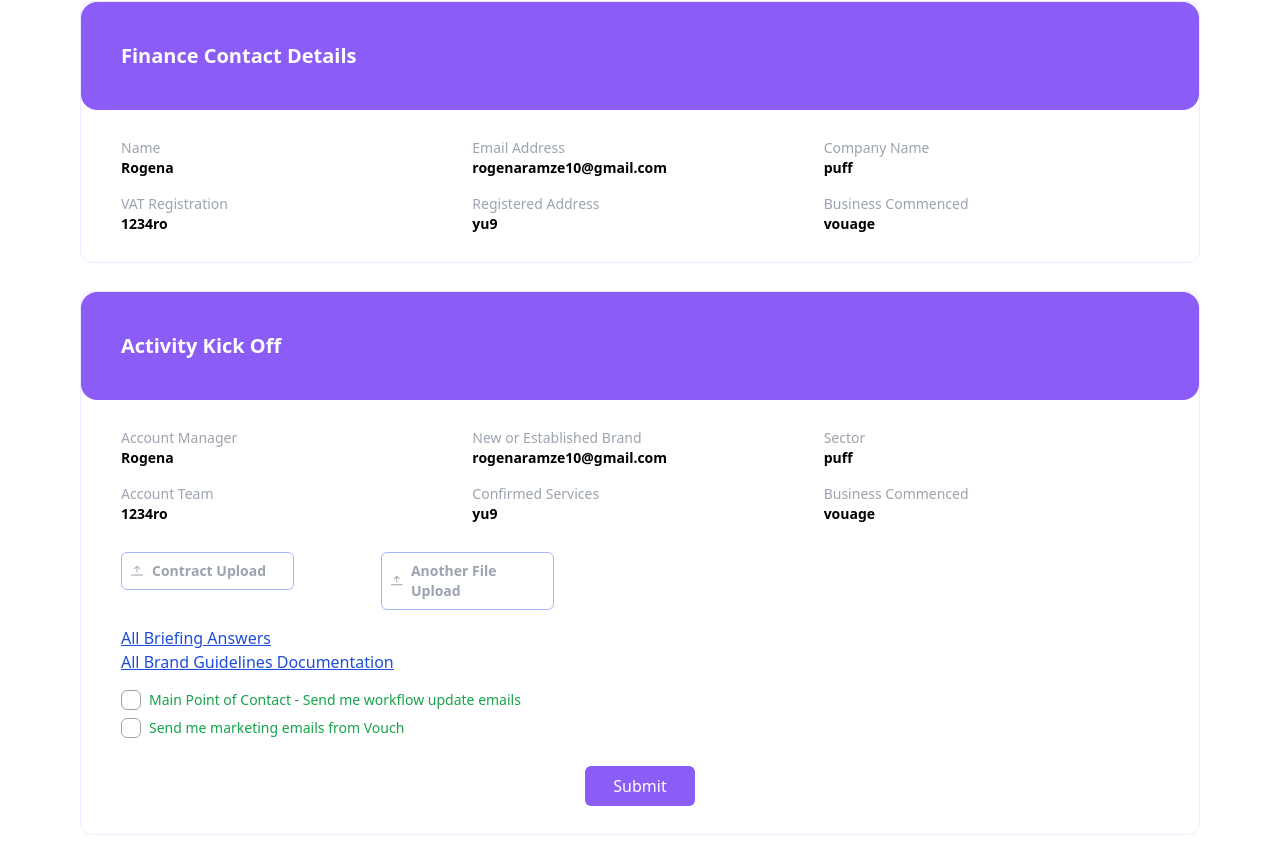
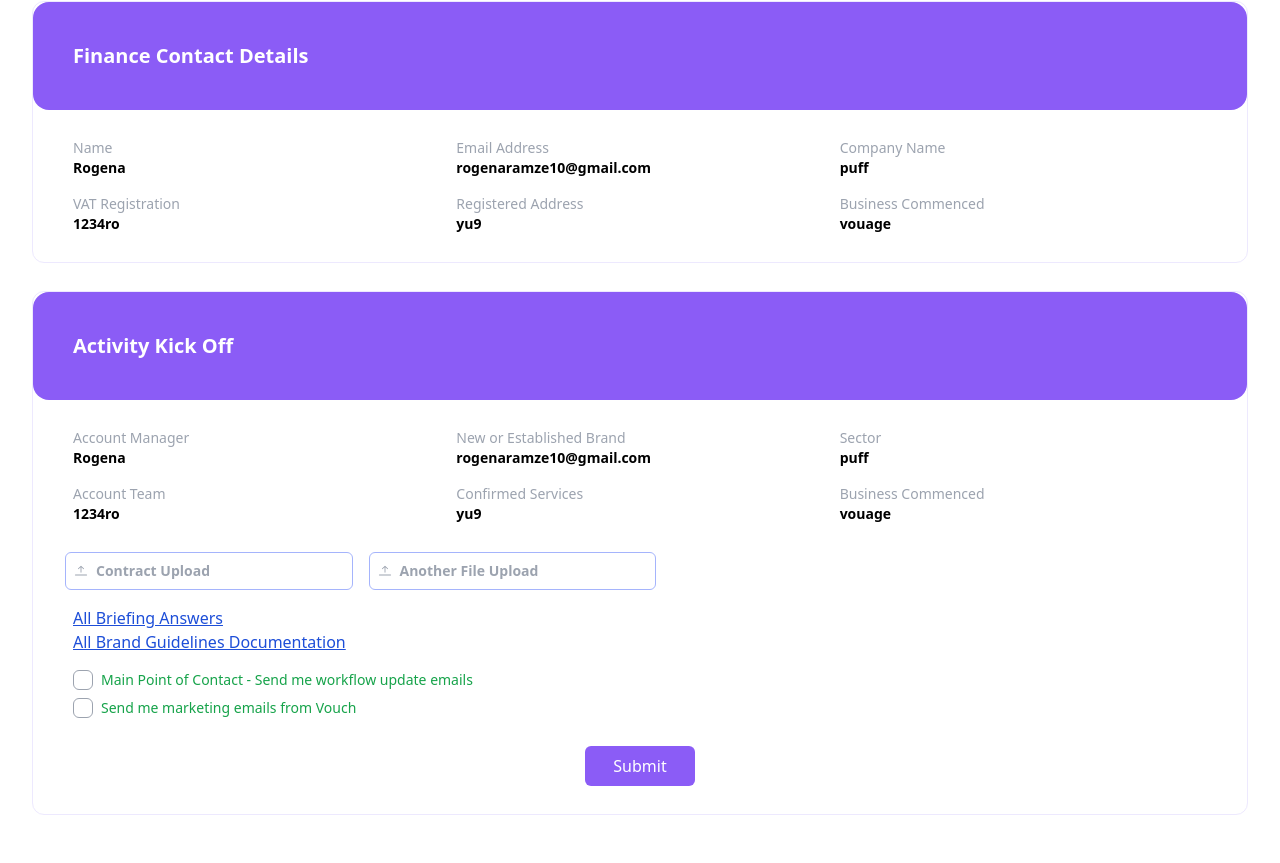
Before and after one commit to Rogena5/Vouch-System, a Next.js app: page /jobSetup in a window 1280 px wide. Shown: the part 772-1635 px from the top of the page. Built offline with nearby package versions, Linux system fonts and the light colour scheme; no server answers.

Commit message:
adding-JobSetUp-Page

```diff
--- a/components/forms/JobSetup.tsx
+++ b/components/forms/JobSetup.tsx
@@ -90,7 +90,7 @@ function JobSetup() {
     };
 
     return (
-        <div className='container mx-auto px-20'>
+        <div className='container mx-auto  px-4 sm:px-6 lg:px-8'>
             <div className='first-box bg-gradient-to-r from-purple-50 to-indigo-100 p-10 border border-violet-50 rounded-xl mb-7'>
                 <div className='header-JobSetup mb-7'>
                     <h3 className='text-xl md:text-3xl text-black'>Mark Joseph </h3>
@@ -228,8 +228,8 @@ function JobSetup() {
                     </div>
                 </div>
                 {/* ___________ upload files ______________ */}
-                <div className='px-10 mb-4 flex'>
-                    <div className='w-full md:w-1/2 lg:w-1/3 xl:w-1/4'>
+                <div className='px-4 sm:px-6 lg:px-8 mb-4 flex flex-wrap gap-4'>
+                    <div className='w-full sm:w-1/2 lg:w-1/3 xl:w-1/4'>
                         <input
                             type='file'
                             accept='.pdf, .doc, .docx'
@@ -239,7 +239,7 @@ function JobSetup() {
                         />
                         <label
                             htmlFor='ContractUploadFile'
-                            className='w-full md:w-2/3 cursor-pointer flex items-center text-sm md:text-md text-gray-400 font-semibold border border-indigo-300 p-2 rounded-md'
+                            className='w-full cursor-pointer flex items-center text-sm md:text-md text-gray-400 font-semibold border border-indigo-300 p-2 rounded-md'
                         >
                             <BsArrowBarUp className='mr-2' /> Contract Upload
                         </label>
@@ -250,8 +250,7 @@ function JobSetup() {
                         )}
                     </div>
 
-                    {/* second upload button */}
-                    <div className='w-full md:w-1/2 lg:w-1/3 xl:w-1/4'>
+                    <div className='w-full sm:w-1/2 lg:w-1/3 xl:w-1/4'>
                         <input
                             type='file'
                             accept='.pdf, .doc, .docx'
@@ -261,7 +260,7 @@ function JobSetup() {
                         />
                         <label
                             htmlFor='AnotherFileUpload'
-                            className='w-full md:w-2/3 flex items-center cursor-pointer text-sm md:text-md text-gray-400 font-semibold border border-indigo-300 p-2 rounded-md'
+                            className='w-full cursor-pointer flex items-center text-sm md:text-md text-gray-400 font-semibold border border-indigo-300 p-2 rounded-md'
                         >
                             <BsArrowBarUp className='mr-2' /> Another File Upload
                         </label>
@@ -271,8 +270,8 @@ function JobSetup() {
                             </p>
                         )}
                     </div>
-                    {/*  */}
                 </div>
+
                 {/* ___________ Links ______________ */}
                 <div className='px-10 text-blue-700'>
                     <div> <Link href="/briefing-answers" className='underline'>All Briefing Answers</Link></div>
```
